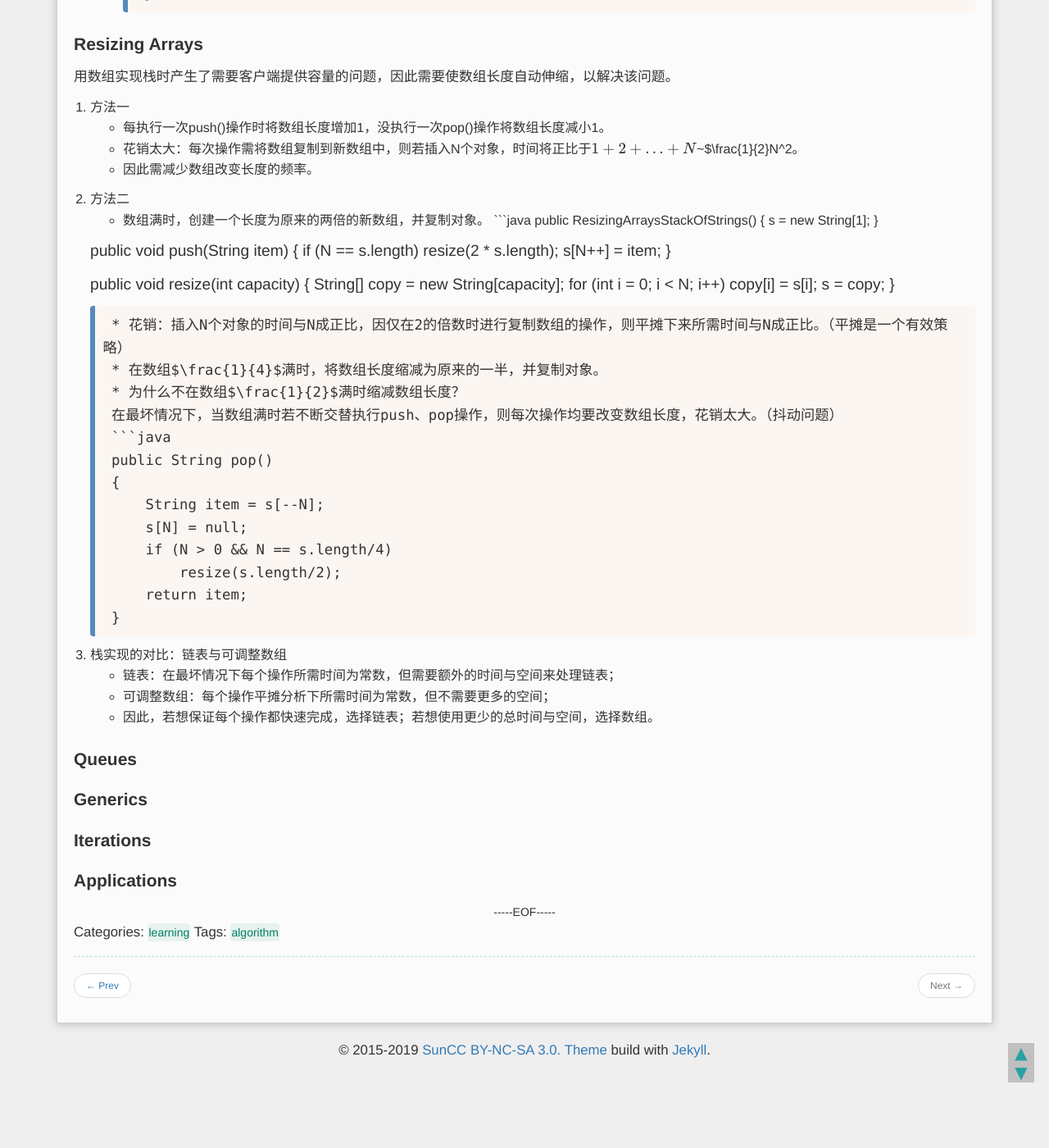
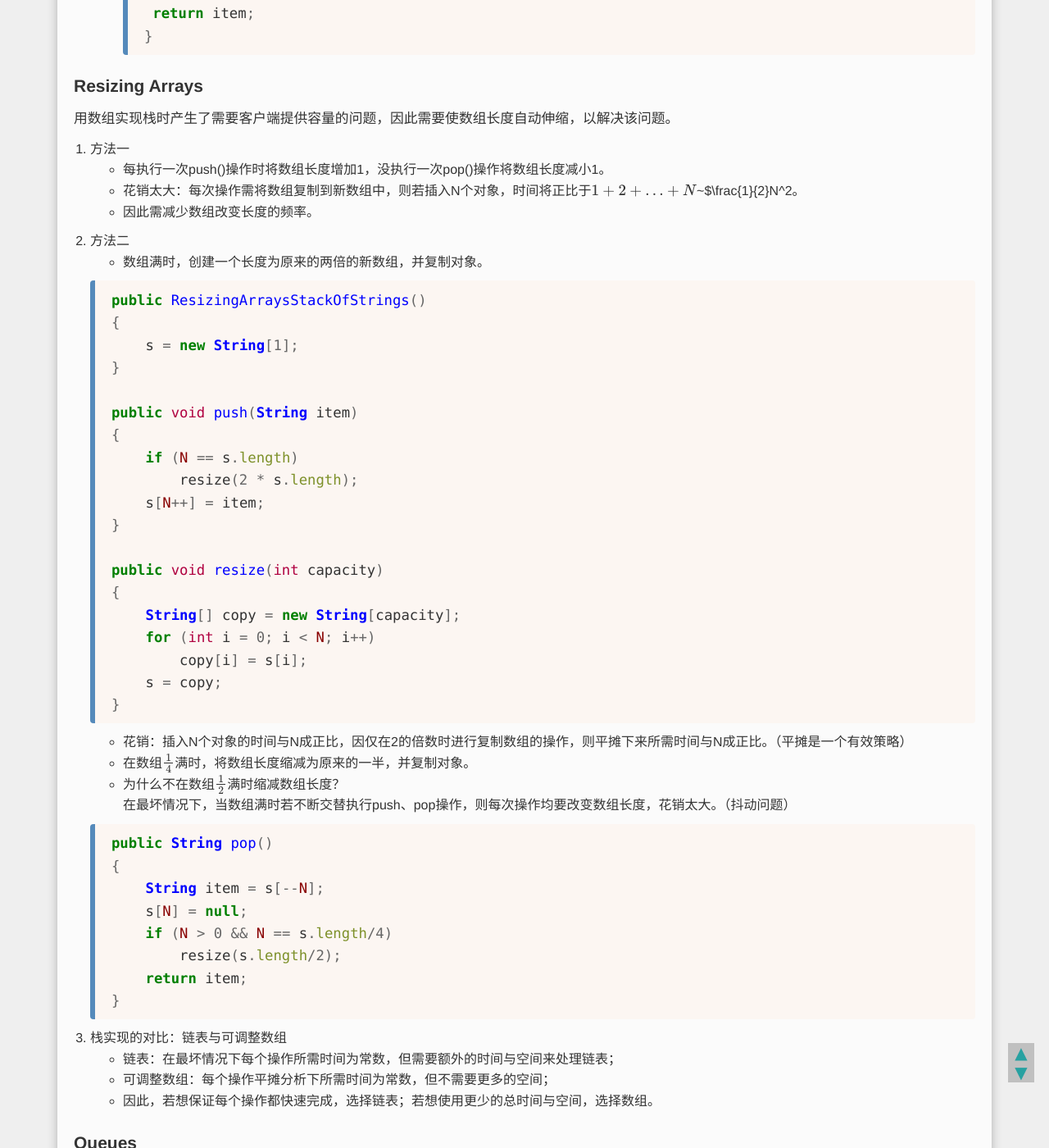
Before and after one commit to YurieSun/YurieSun.github.io, a Jekyll site: the page built from _posts/2019-04-01-learning-algorithm-bags-queues-stacks.md, in a window 1280 px wide and 1400 px high, scrolled down 3670 px. Shown: the whole window at 82% size. Built offline with Jekyll 4.4.1, drawn with Linux system fonts in a browser that asks for light colours; formulas are drawn with MathJax 3; some of the changed text lies outside the part shown.

Commit message:
revise display problem of code

````diff
--- a/_posts/2019-04-01-learning-algorithm-bags-queues-stacks.md
+++ b/_posts/2019-04-01-learning-algorithm-bags-queues-stacks.md
@@ -99,7 +99,8 @@ tags: [algorithm]
         private String[] s;
         private int N = 0;
 
-        public FixedCapacityStackOfStrings(int capacity)//缺陷：需提前给定数组大小，会有溢出问题；且需要client提供容量，破坏了API
+        public FixedCapacityStackOfStrings(int capacity)
+        //缺陷：需提前给定数组大小，会有溢出问题；且需要client提供容量，破坏了API。
         {
             s = new String[capacity];
         }
@@ -144,6 +145,7 @@ tags: [algorithm]
     * 因此需减少数组改变长度的频率。
 2. 方法二
     * 数组满时，创建一个长度为原来的两倍的新数组，并复制对象。
+
     ```java
     public ResizingArraysStackOfStrings()
     {
@@ -165,10 +167,12 @@ tags: [algorithm]
         s = copy;
     }
     ```
+
     * 花销：插入N个对象的时间与N成正比，因仅在2的倍数时进行复制数组的操作，则平摊下来所需时间与N成正比。（平摊是一个有效策略）
     * 在数组$\frac{1}{4}$满时，将数组长度缩减为原来的一半，并复制对象。
     * 为什么不在数组$\frac{1}{2}$满时缩减数组长度？
     在最坏情况下，当数组满时若不断交替执行push、pop操作，则每次操作均要改变数组长度，花销太大。（抖动问题）
+
     ```java
     public String pop()
     {
@@ -179,6 +183,7 @@ tags: [algorithm]
         return item;
     }
     ```
+
 3. 栈实现的对比：链表与可调整数组
     * 链表：在最坏情况下每个操作所需时间为常数，但需要额外的时间与空间来处理链表；
     * 可调整数组：每个操作平摊分析下所需时间为常数，但不需要更多的空间；
````
